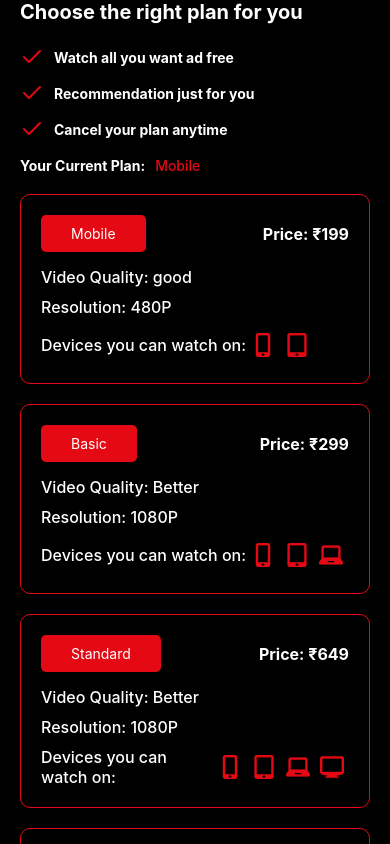
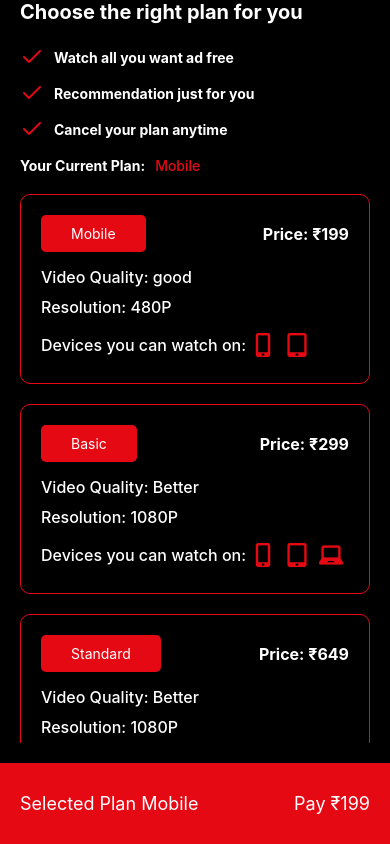
Before and after one commit to Vinaypartap-Singh/NetflixApp-RN, a React Native app: screen /Plans in a window 390 px wide. Built offline with nearby package versions, Linux system fonts and the light colour scheme.

Commit message:
Payment and ScrollView Added

```diff
--- a/screens/PlansScreen.js
+++ b/screens/PlansScreen.js
@@ -12,9 +12,11 @@ import { Entypo } from "@expo/vector-icons";
 import plans from "../data/plans";
 
 export default function PlansScreen() {
-  const { height, width } = Dimensions.get("window");
   const [selectedPlan, setSelectedPlan] = useState("Mobile");
+  const [price, setPrice] = useState(199);
+  console.log(selectedPlan, price);
   return (
+    <>
       <View
         style={{
           flex: 1,
@@ -84,12 +86,18 @@ export default function PlansScreen() {
         </View>
         {/* Device Plans Option */}
 
-      <ScrollView showsVerticalScrollIndicator={false}>
+        <ScrollView
+          showsVerticalScrollIndicator={false}
+          style={{ marginBottom: 20 }}
+        >
           {/* Card */}
           {plans.map((data, index) => {
             return (
               <TouchableOpacity
-              onPress={() => setSelectedPlan(data.name)}
+                onPress={() => {
+                  setSelectedPlan(data.name);
+                  setPrice(data.price);
+                }}
                 key={index}
                 style={{
                   marginTop: 20,
@@ -169,6 +177,30 @@ export default function PlansScreen() {
           })}
         </ScrollView>
       </View>
+
+      <TouchableOpacity
+        style={{
+          backgroundColor: "#e50914",
+          paddingVertical: 10,
+          paddingTop: 10,
+        }}
+      >
+        <View
+          style={{
+            flexDirection: "row",
+            justifyContent: "space-between",
+            paddingHorizontal: 20,
+            paddingVertical: 20,
+            backgroundColor: "#E50914",
+          }}
+        >
+          <Text style={{ color: "white", fontSize: 18 }}>
+            Selected Plan {selectedPlan}
+          </Text>
+          <Text style={{ color: "white", fontSize: 18 }}>Pay ₹{price}</Text>
+        </View>
+      </TouchableOpacity>
+    </>
   );
 }
 
```
Lines whose indentation alone changed are shown as unchanged.
